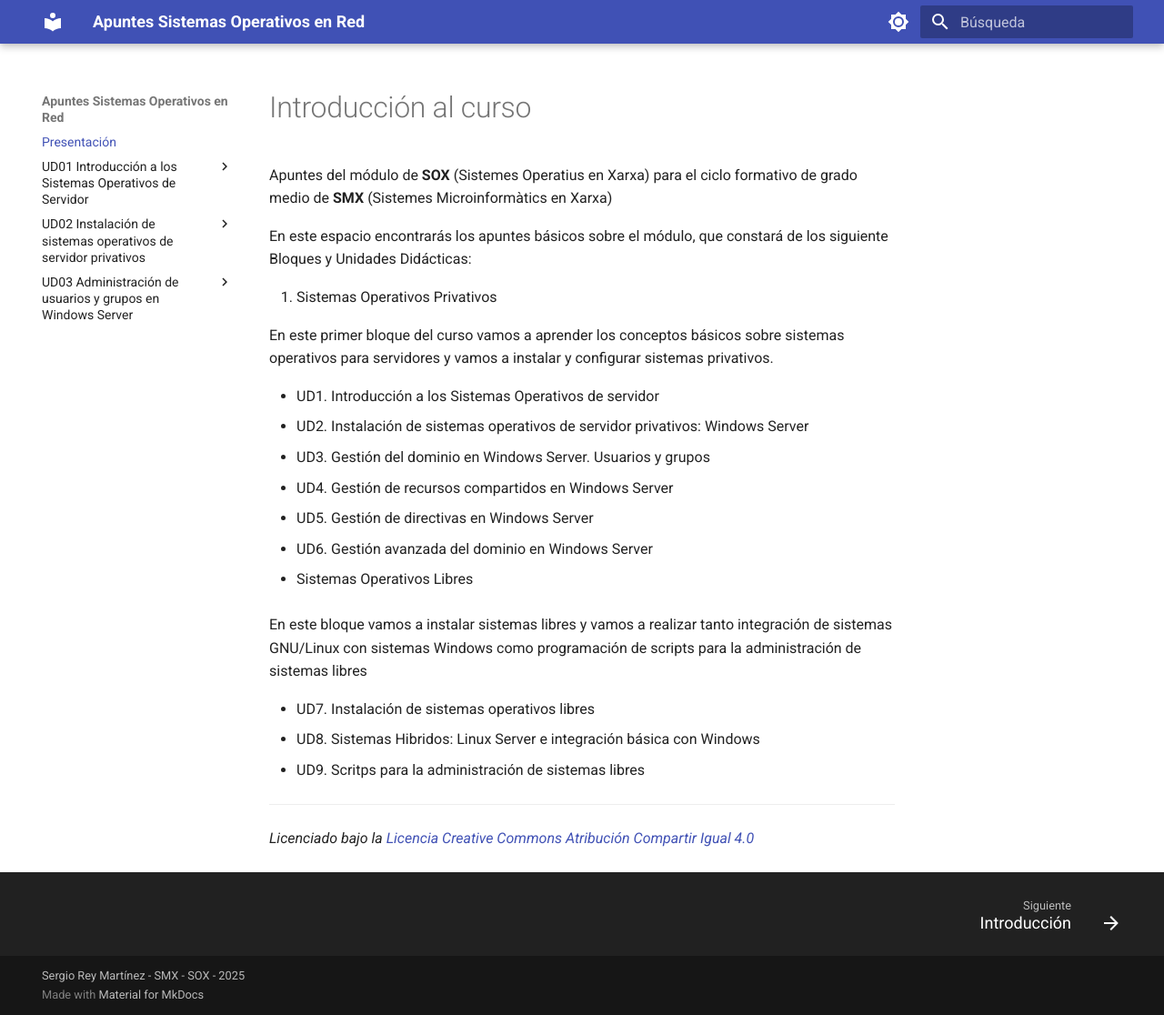
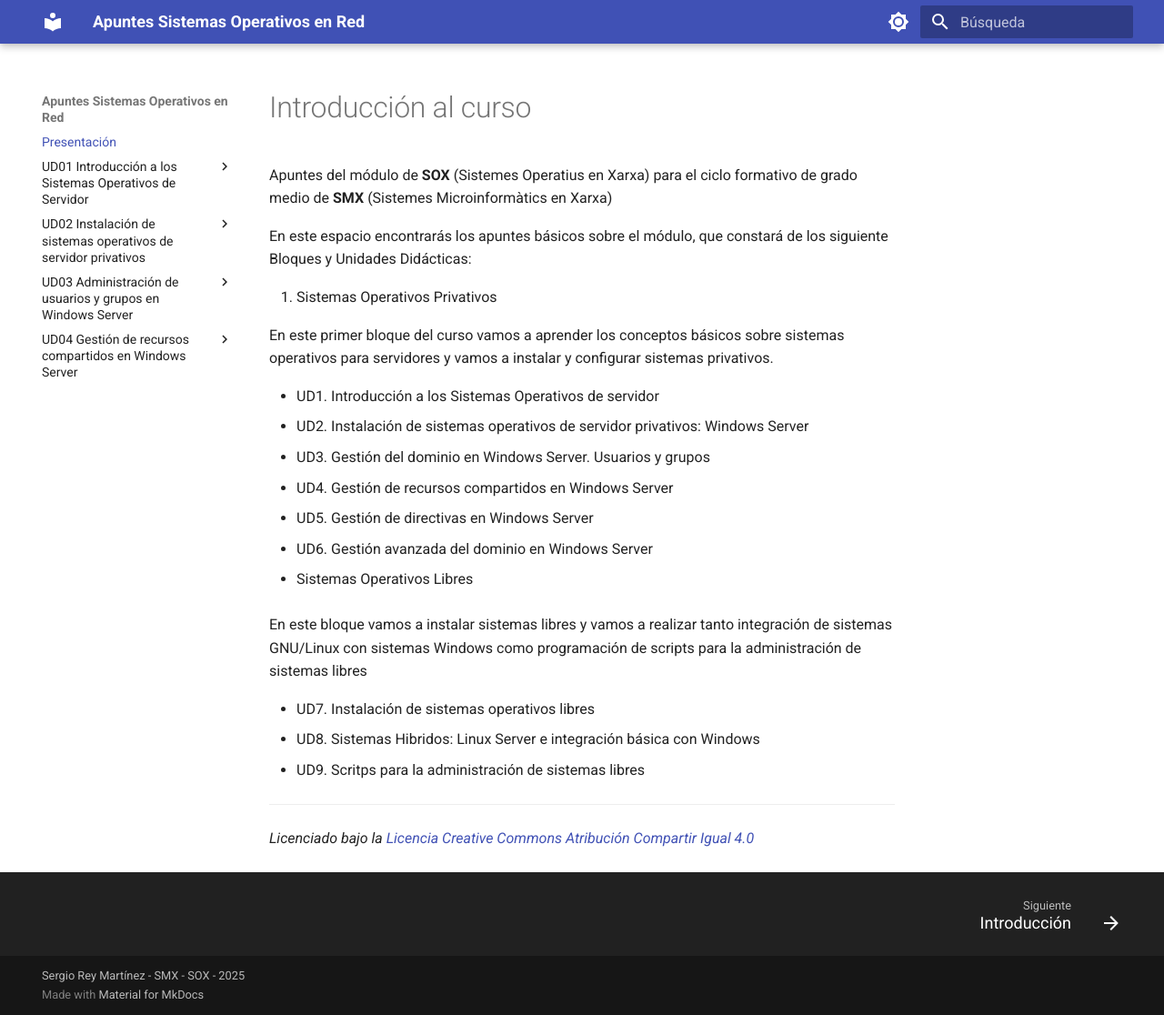
Before and after one commit to apuntes-sergio/sox, an MkDocs documentation site: the page built from docs/index.md, in a window 1280 px wide and 1116 px high. Shown: the whole window at 91% size. Built offline with MkDocs 1.6.1 and Material for MkDocs 9.7.7, drawn with Linux system fonts in a browser that asks for light colours.

```diff
--- a/mkdocs.yml
+++ b/mkdocs.yml
@@ -94,10 +94,10 @@ nav:
     - 03_06_herramientas_administracion.md
     - 03_07_perfiles_usuarios.md
 
-#   - UD04 Gestión de recursos compartidos en Windows Server:
-#     - 04_01_permisos_derechos.md
-#     - 04_02_servidor_archivos.md
-#     - 04_03_compartir_impresoras.md
+  - UD04 Gestión de recursos compartidos en Windows Server:
+    - 04_01_permisos_derechos.md
+    - 04_02_servidor_archivos.md
+    - 04_03_compartir_impresoras.md
 
 #   - UD05 Directivas de grupo en Windows Server:
 #     - 05_01_introduccion_directivas.md
```
